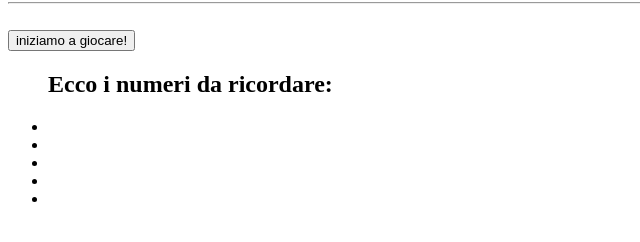
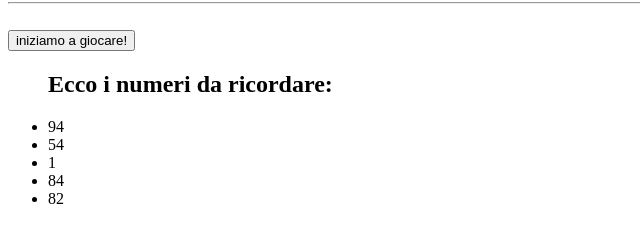
Before and after one commit to gilli-jonathan/js-simon, a plain HTML site: page index.html in a window 1280 px wide. Shown: the part 156-398 px from the top of the page, 0-640 px from the left. Drawn offline with Linux system fonts and the light colour scheme.

Commit message:
fix typo error in ul ID and now random works

```diff
--- a/assets/main.js
+++ b/assets/main.js
@@ -24,5 +24,10 @@ for (let i = 0; i < 5; i++) {
   const numero_casuale = Math.floor(Math.random() * 100) + 1;
   pc_number.push(numero_casuale);
   //CREO 5 NUMERI E GLI METTO DENTRO L'ARRAY
+
+  //AGGIUNGO I 5 NUMERI ALL'HTML
+  const li = document.createElement("li");
+  li.innerText = numero_casuale;
+  randomEl.appendChild(li);
 }
 console.log(pc_number);
--- a/index.html
+++ b/index.html
@@ -19,14 +19,8 @@
     <button>iniziamo a giocare!</button>
     <span id="timer"></span>
 
-    <ul id="radom_list">
+    <ul id="random_list">
         <h2>Ecco i numeri da ricordare:</h2>
-        <li></li>
-        <li></li>
-        <li></li>
-        <li></li>
-        <li></li>
-
 
     </ul>
 
```
